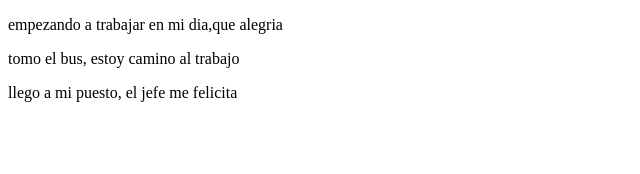
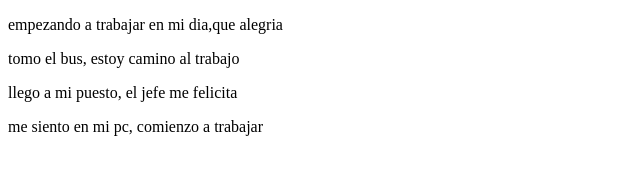
Before and after one commit to persival202/prueba, a plain HTML site: page index.html in a window 1280 px wide. Shown: the whole page, without its empty margins (0-640 px from the left). Drawn offline with Linux system fonts and the light colour scheme.

Commit message:
linea4.1

```diff
--- a/index.html
+++ b/index.html
@@ -9,6 +9,6 @@
     <p> empezando a trabajar en mi dia,que alegria</p>
     <p> tomo el bus, estoy camino al trabajo </p>
     <p> llego a mi puesto, el jefe me felicita</p>
-
+    <p> me siento en mi pc, comienzo a trabajar</p>
 </body>
 </html>
```
